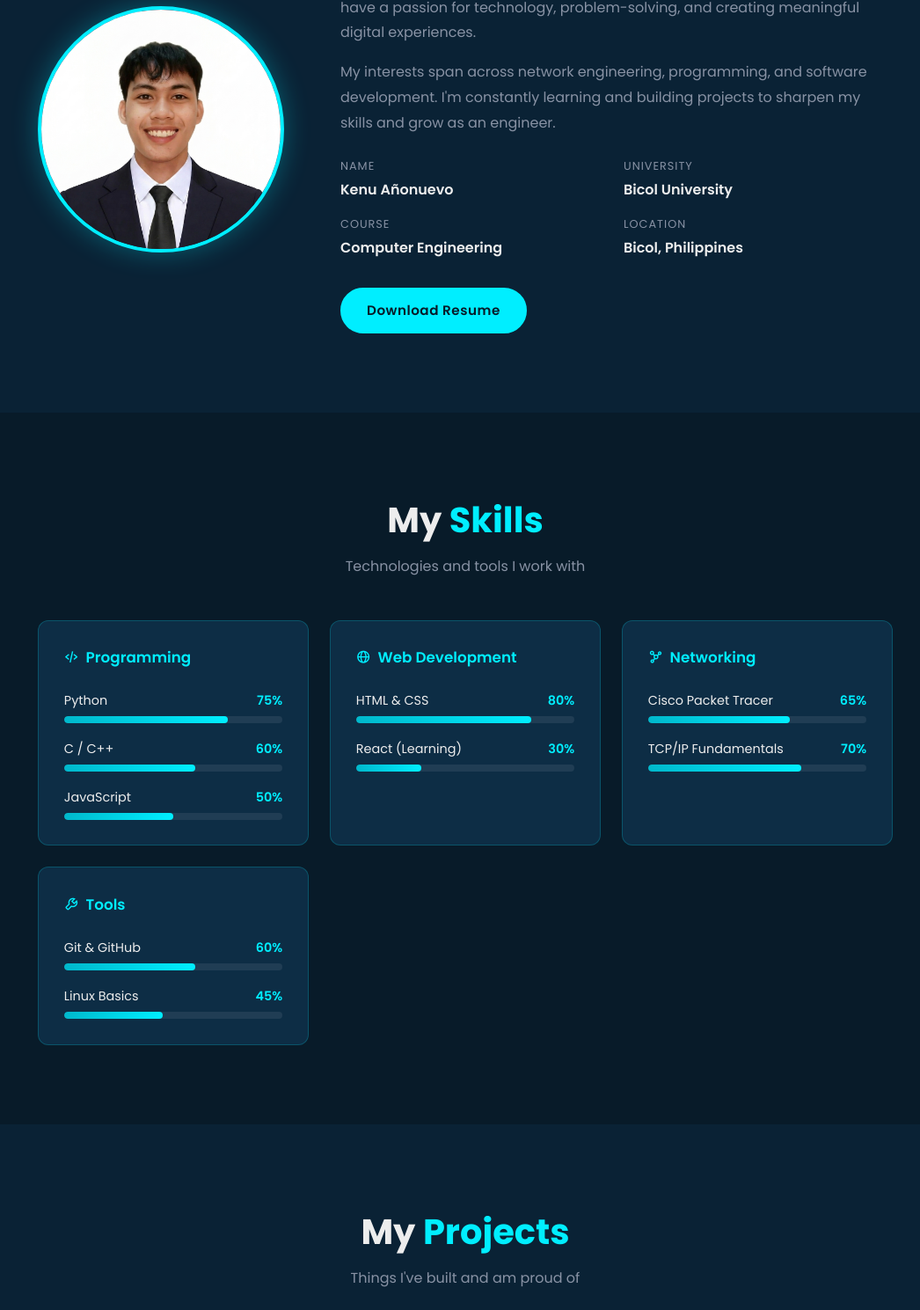
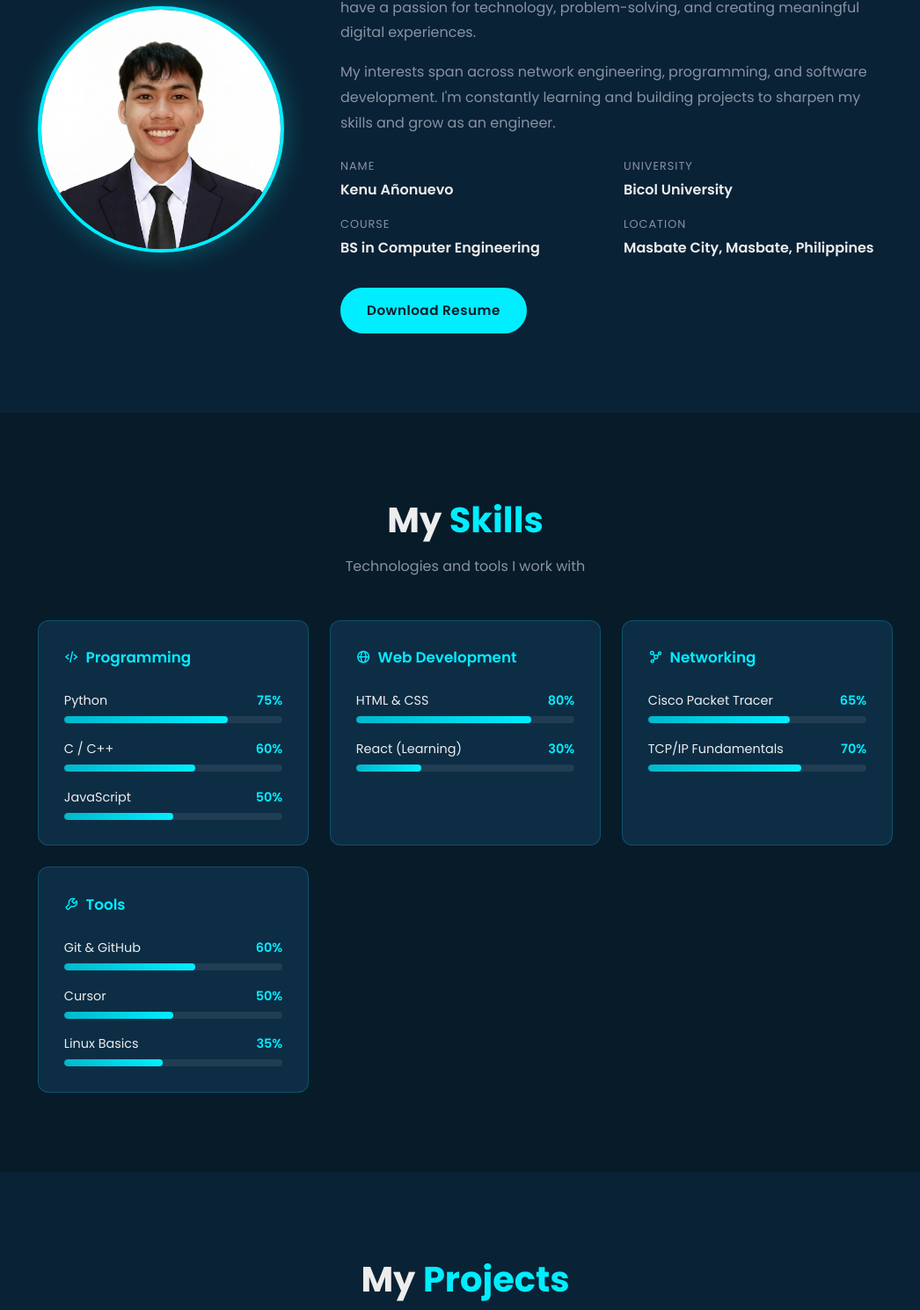
Before and after one commit to Kenuanonuevo/myportfolio.github.io, a plain HTML site: page index.html in a window 1280 px wide. Shown: the part 1048-2537 px from the top of the page at 88% size, without its empty margins (111-1157 px from the left). Drawn offline with nearby package versions, Linux system fonts and the light colour scheme.

Commit message:
Add files via upload

```diff
--- a/index.html
+++ b/index.html
@@ -139,11 +139,11 @@
               </div>
               <div class="info-item">
                 <span class="info-label">Course</span>
-                <span class="info-value">Computer Engineering</span>
+                <span class="info-value">BS in Computer Engineering</span>
               </div>
               <div class="info-item">
                 <span class="info-label">Location</span>
-                <span class="info-value">Bicol, Philippines</span>
+                <span class="info-value">Masbate City, Masbate, Philippines</span>
               </div>
             </div>
 
@@ -233,7 +233,13 @@
                 </div>
               </li>
               <li>
-                <div class="skill-info"><span>Linux Basics</span><span>45%</span></div>
+                <div class="skill-info"><span>Cursor</span><span>50%</span></div>
+                <div class="skill-bar" role="progressbar" aria-valuenow="45" aria-valuemin="0" aria-valuemax="100" aria-label="Cursor proficiency 50%">
+                  <div class="skill-progress" style="--progress: 50%"></div>
+                </div>
+              </li>
+              <li>
+                <div class="skill-info"><span>Linux Basics</span><span>35%</span></div>
                 <div class="skill-bar" role="progressbar" aria-valuenow="45" aria-valuemin="0" aria-valuemax="100" aria-label="Linux Basics proficiency 45%">
                   <div class="skill-progress" style="--progress: 45%"></div>
                 </div>
@@ -329,7 +335,7 @@
               <i class='bx bx-map' aria-hidden="true"></i>
               <div>
                 <h4>Location</h4>
-                <p>Bicol, Philippines</p>
+                <p>Masbate City, Masbate, Philippines</p>
               </div>
             </div>
             <div class="contact-item">
@@ -341,14 +347,6 @@
             </div>
           </div>
 
-          <!--
-            CONTACT FORM — powered by Formspree (free, no backend needed)
-            Steps:
-              1. Go to https://formspree.io and sign up (free)
-              2. Create a new form — you'll get a unique endpoint URL
-              3. Replace "YOUR_FORMSPREE_ID" below with your actual form ID
-              4. Done! Submissions go straight to your email.
-          -->
           <form
             class="contact-form reveal"
             action="https://formspree.io/f/mbdwqlpy"
@@ -429,7 +427,7 @@
   <!-- ========== FOOTER ========== -->
   <footer class="footer" role="contentinfo">
     <div class="container">
-      <p>&copy; <span id="year"></span> Kenu Añonuevo. Built with <span aria-label="love">♥</span> from Bicol.</p>
+      <p>&copy; <span id="year"></span> Kenu Añonuevo. Built with <span aria-label="love">Claude and </span> VS Code.</p>
       <div class="footer-links" aria-label="Footer social links">
         <a href="https://github.com/Kenuanonuevo"   target="_blank" rel="noopener noreferrer" aria-label="GitHub"><i class='bx bxl-github' aria-hidden="true"></i></a>
         <a href="https://www.linkedin.com/in/kenu-a%C3%B1onuevo-10277037a/" target="_blank" rel="noopener noreferrer" aria-label="LinkedIn"><i class='bx bxl-linkedin' aria-hidden="true"></i></a>
```
